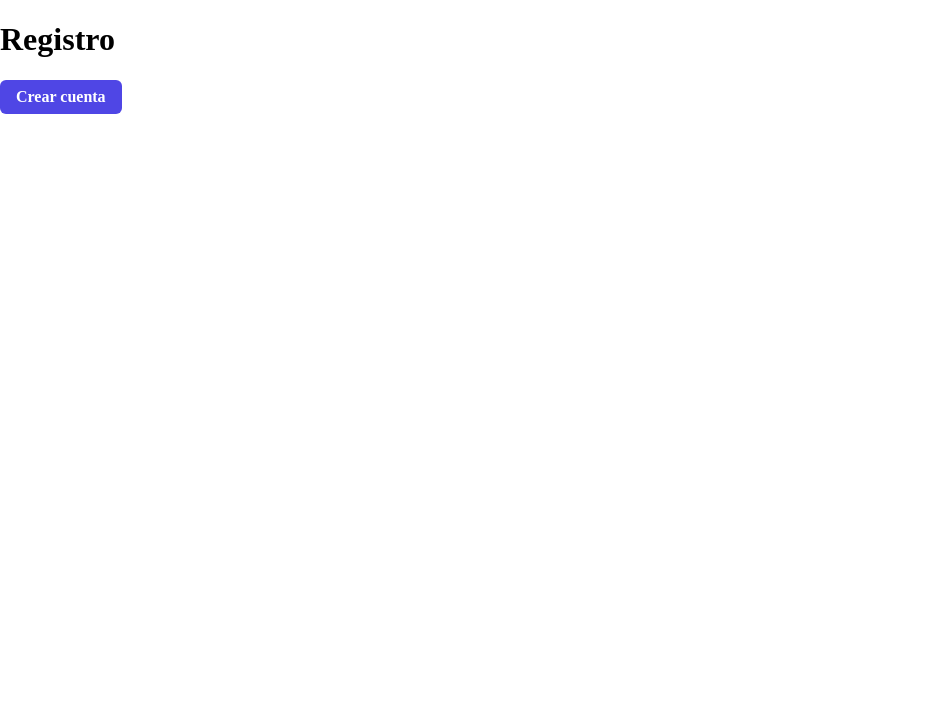
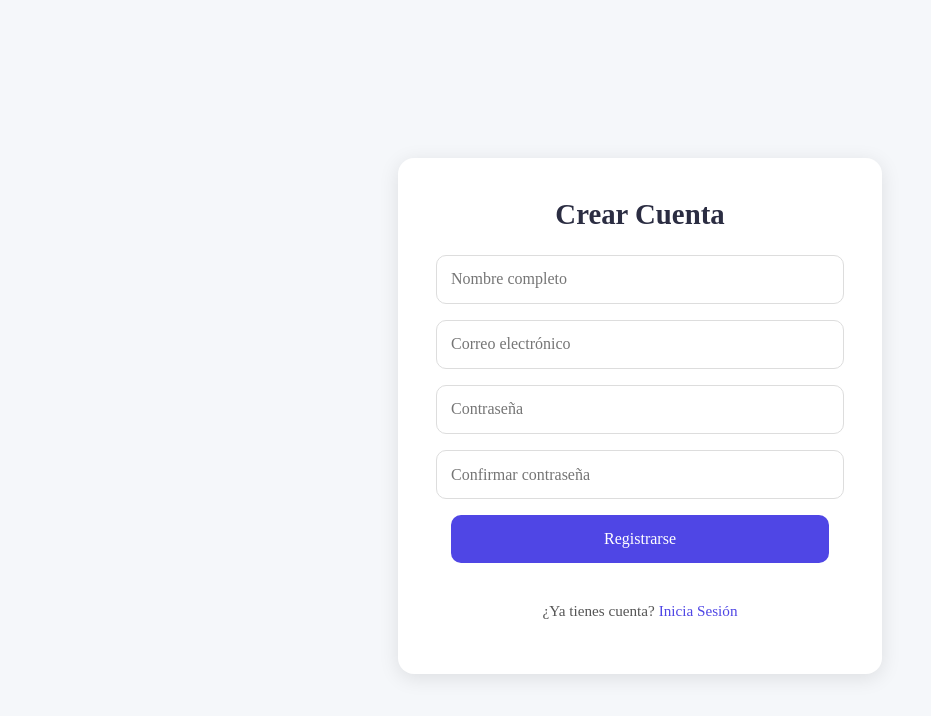
Before and after one commit to MatiasAlbites2004/todo-list-web, a React (Vite) app: page /register in a window 1280 px wide. Shown: the top 716 px of the page, without its empty margins (0-931 px from the left). Built offline with nearby package versions, Linux system fonts and the light colour scheme.

Commit message:
Feat:  Maqueta Register

```diff
--- a/src/pages/Register.tsx
+++ /dev/null
@@ -1,10 +0,0 @@
-import Button from "../components/Button/Button";
-
-export default function Register() {
-    return (
-    <div>
-        <h1>Registro</h1>
-        <Button>Crear cuenta</Button>
-    </div>
-    );
-}
--- /dev/null
+++ b/src/pages/Register/Register.module.css
@@ -0,0 +1,83 @@
+.registerWrapper {
+  display: flex;
+  justify-content: center;
+  align-items: center;
+  min-height: 100vh;
+  background: #f5f7fa;
+  padding: 1rem;
+}
+
+.container {
+  background: #fff;
+  border-radius: 16px;
+  box-shadow: 0 4px 20px rgba(0, 0, 0, 0.1);
+  width: 100%;
+  max-width: 420px;
+  padding: 2.5rem 2rem;
+  display: flex;
+  flex-direction: column;
+  align-items: center;
+  gap: 1.5rem;
+}
+
+h1 {
+  font-size: 1.8rem;
+  color: #2b2d42;
+  text-align: center;
+  margin: 0;
+}
+
+form {
+  width: 100%;
+  display: flex;
+  flex-direction: column;
+  gap: 1rem;
+  align-items: center;
+}
+
+input {
+  width: 90%;
+  padding: 0.9rem;
+  border-radius: 10px;
+  border: 1px solid #ddd;
+  font-size: 1rem;
+  transition: border 0.2s;
+}
+
+input:focus {
+  outline: none;
+  border-color: #4f46e5;
+}
+
+button {
+  width: 90%;
+  padding: 0.9rem;
+  border: none;
+  border-radius: 10px;
+  background: #4f46e5;
+  color: #fff;
+  font-size: 1rem;
+  font-weight: 500;
+  cursor: pointer;
+  transition: background 0.2s;
+}
+
+button:hover {
+  background: #3730a3;
+}
+
+.textCenter {
+  font-size: 0.95rem;
+  color: #555;
+  text-align: center;
+}
+
+.textCenter a {
+  color: #4f46e5;
+  text-decoration: none;
+  font-weight: 500;
+}
+
+.textCenter a:hover {
+  text-decoration: underline;
+}
--- /dev/null
+++ b/src/pages/Register/Register.tsx
@@ -0,0 +1,66 @@
+import React, { useState } from "react";
+import styles from "./Register.module.css";
+
+const Register: React.FC = () => {
+  const [name, setName] = useState<string>("");
+  const [email, setEmail] = useState<string>("");
+  const [password, setPassword] = useState<string>("");
+  const [confirmPassword, setConfirmPassword] = useState<string>("");
+
+  const handleSubmit = (e: React.FormEvent<HTMLFormElement>) => {
+    e.preventDefault();
+
+    if (password !== confirmPassword) {
+      alert("Las contraseñas no coinciden");
+      return;
+    }
+
+    console.log("Register data:", { name, email, password, confirmPassword });
+  };
+
+  return (
+    <div className={styles.registerWrapper}>
+      <div className={styles.container}>
+        <h1>Crear Cuenta</h1>
+        <form onSubmit={handleSubmit}>
+          <input
+            type="text"
+            placeholder="Nombre completo"
+            value={name}
+            onChange={(e) => setName(e.target.value)}
+            required
+          />
+          <input
+            type="email"
+            placeholder="Correo electrónico"
+            value={email}
+            onChange={(e) => setEmail(e.target.value)}
+            required
+          />
+          <input
+            type="password"
+            placeholder="Contraseña"
+            value={password}
+            onChange={(e) => setPassword(e.target.value)}
+            required
+          />
+          <input
+            type="password"
+            placeholder="Confirmar contraseña"
+            value={confirmPassword}
+            onChange={(e) => setConfirmPassword(e.target.value)}
+            required
+          />
+          <button type="submit">Registrarse</button>
+        </form>
+        <div className={styles.textCenter}>
+          <p>
+            ¿Ya tienes cuenta? <a href="/login">Inicia Sesión</a>
+          </p>
+        </div>
+      </div>
+    </div>
+  );
+};
+
+export default Register;
--- a/src/routes/AppRoutes.tsx
+++ b/src/routes/AppRoutes.tsx
@@ -1,7 +1,7 @@
 import React from "react";
 import { Routes, Route, Navigate } from "react-router-dom";
 import Login from "../pages/Login";
-import Register from "../pages/Register";
+import Register from "../pages/Register/Register";
 
 interface AppRoutesProps {
     isAuthenticated: boolean;
```
